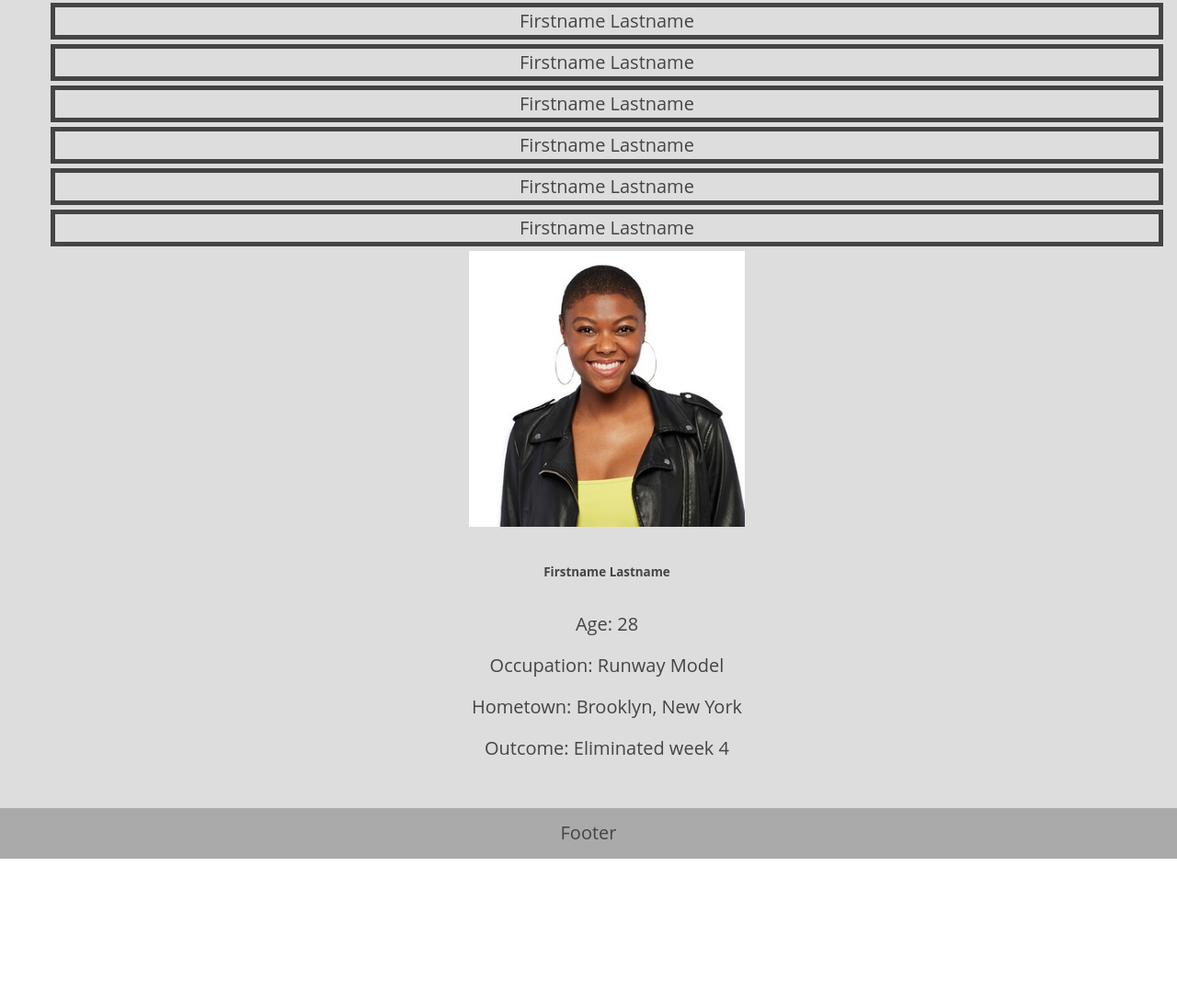
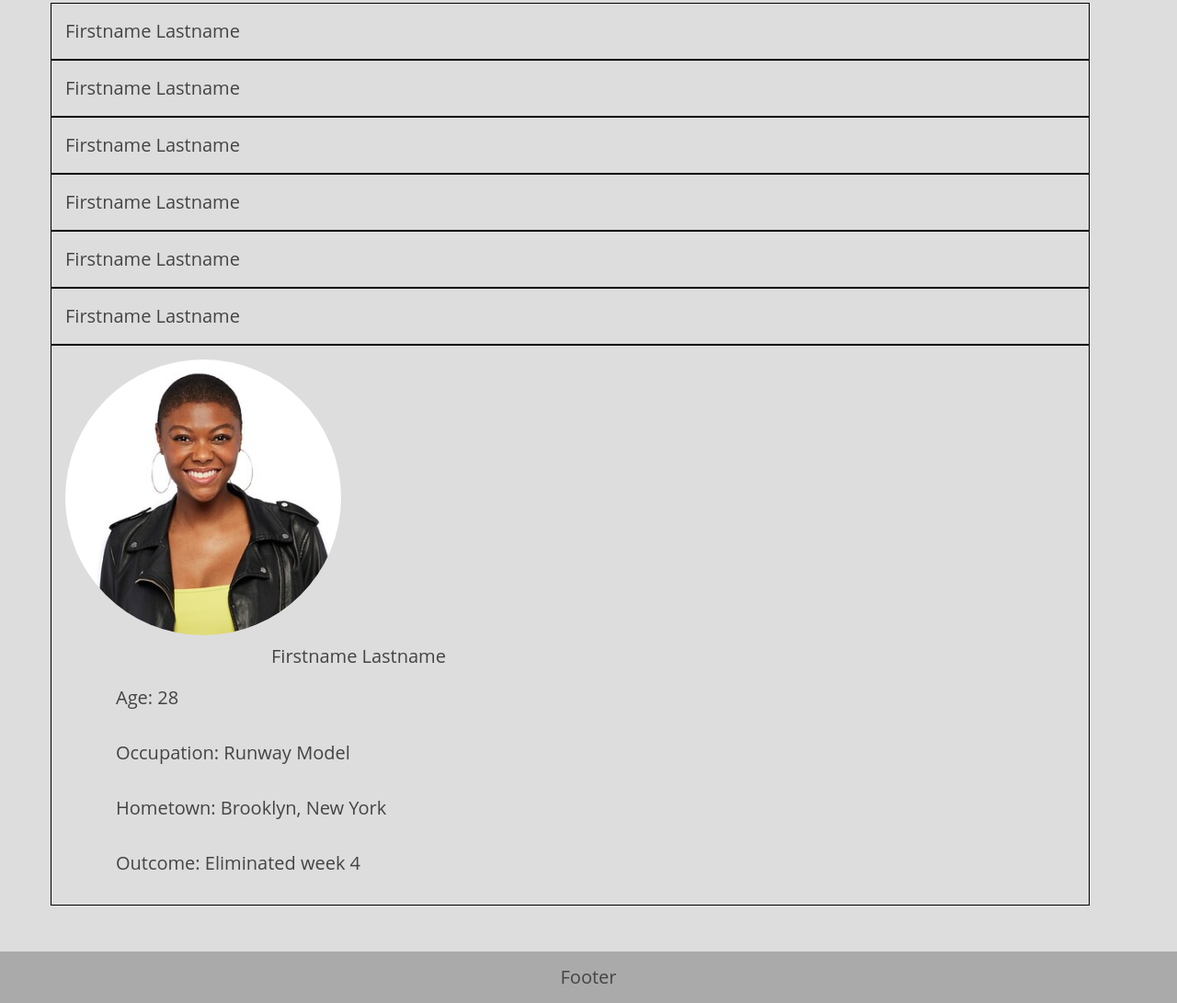
Before and after one commit to rhiannonsmeby/first-capstone-wireframe, a plain HTML site: page wireframes/dataSearch/index.html in a window 1280 px wide. Shown: the part 413-1504 px from the top of the page at 92% size. Before the commit the page ends 1347 px from the top, so only its background shows below. Drawn offline with nearby package versions, Linux system fonts and the light colour scheme.

Commit message:
wireframe updates

```diff
--- a/wireframes/dataSearch/index.html
+++ b/wireframes/dataSearch/index.html
@@ -53,11 +53,13 @@
                 <div class="contestant-expanded-list">
                     <li>
                         <img class="circle" src="chelsea-bachelor.jpg" width="300px" alt="Abigail's cast photo"/>
-                        <h6>Firstname Lastname</h6>
-                        <p class="data">Age: 28</p>
-                        <p class="data">Occupation: Runway Model</p>
-                        <p class="data">Hometown: Brooklyn, New York</p>
-                        <p class="data">Outcome: Eliminated week 4</p>
+                        <p class="list-name">Firstname Lastname</p>
+                        <ul class="expanded-data">
+                            <li class="data">Age: 28</li>
+                            <li class="data">Occupation: Runway Model</li>
+                            <li class="data">Hometown: Brooklyn, New York</li>
+                            <li class="data">Outcome: Eliminated week 4</li>
+                        </ul>
                     </li>
                 </div>
             </ul>
--- a/wireframes/landingPage/styles.css
+++ b/wireframes/landingPage/styles.css
@@ -44,10 +44,22 @@ header nav ul li a, .icon a {
     font-size: 16px;
 }
 
-.contestant-simple-list li {
-  border: 5px solid;
-  margin-bottom: 5px;
+.contestant-simple-list li, .contestant-expanded-list li {
+  border: 1px solid black;
+  padding: 15px;
   justify-content: center;
+  text-align: left;
+  margin-right: 80px;
+}
+
+.circle {
+  border-radius: 50%;
+  justify-content: left;
+
+}
+
+.expanded-data li {
+  border: 0px;
 }
 
   body {
```
